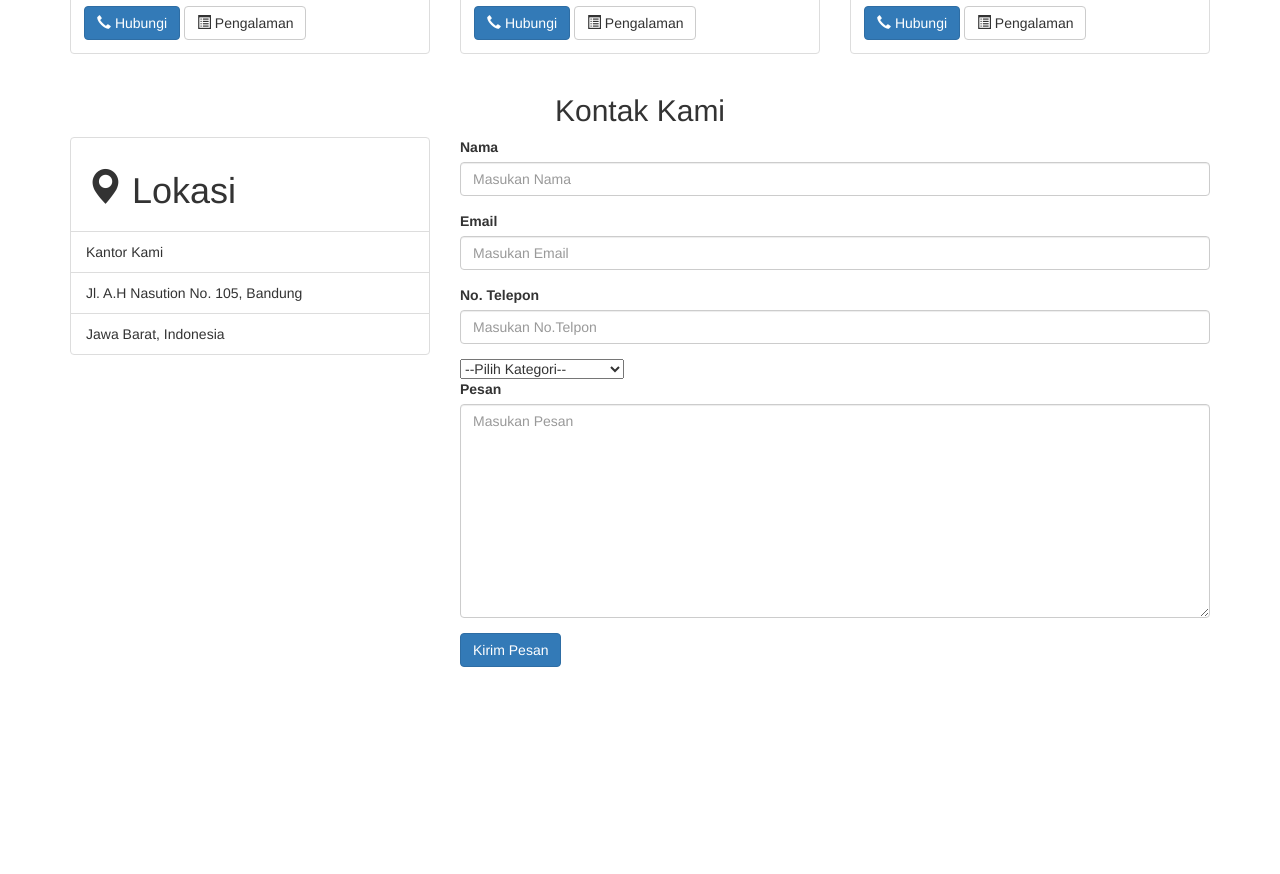
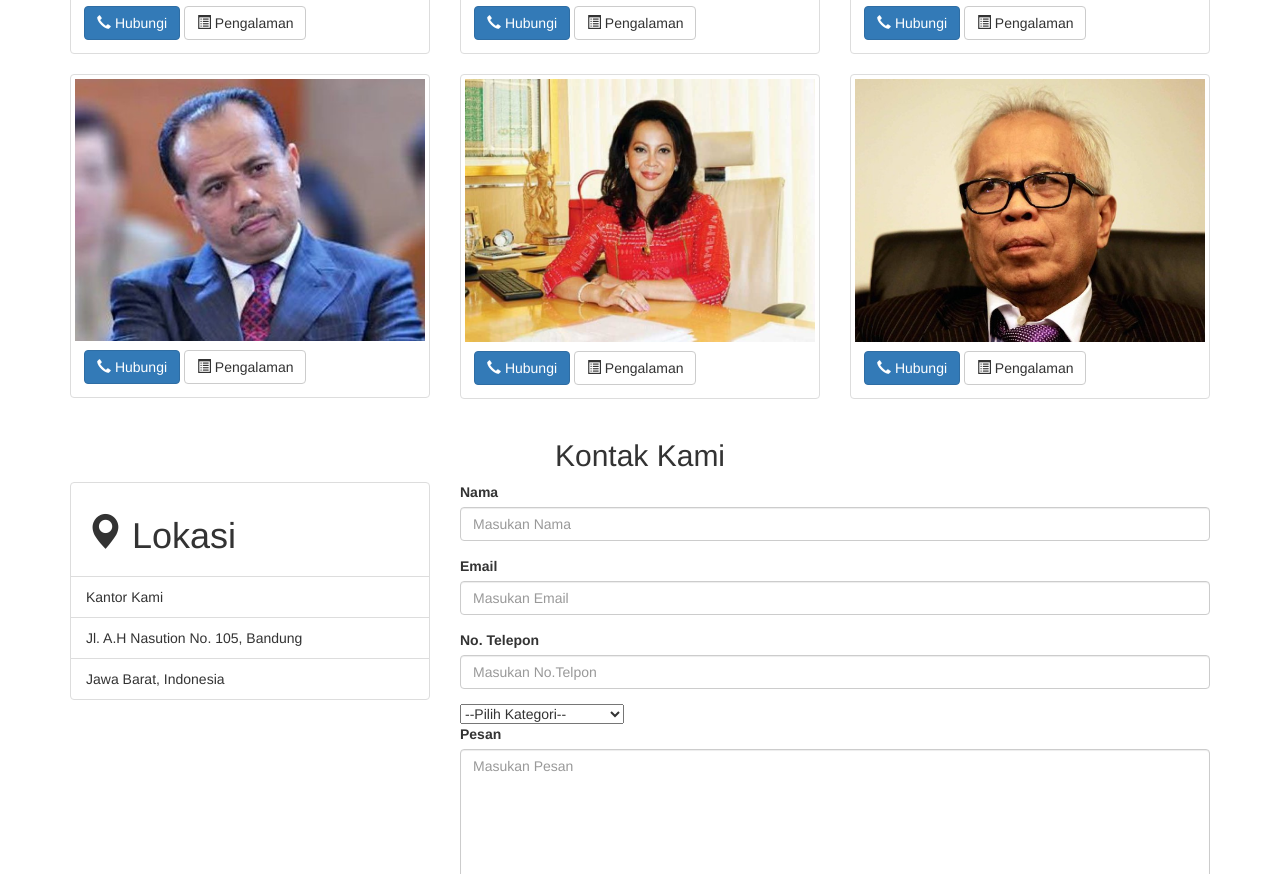
Before and after one commit to khotimkhotim/Project-PPAW, a plain HTML site: page index.html in a window 1280 px wide. Shown: the part 1092-1966 px from the top of the page. Drawn offline with Linux system fonts and the light colour scheme.

Commit message:
tambah lawyer

```diff
--- a/index.html
+++ b/index.html
@@ -173,6 +173,37 @@
           </div>
         </div>
       </div>
+      <div class="container">
+        <div class="row">
+          <div class="col-md-4">
+            <div class="thumbnail">
+              <img class="img-responsive" src="img/juni2.jpg">
+              <div class="caption">
+                <a class="btn btn-primary"><i class="glyphicon glyphicon-earphone"></i> Hubungi</a>
+                <a class="btn btn-default"><i class="glyphicon glyphicon-list-alt"></i> Pengalaman</a>
+              </div>
+            </div>
+          </div>
+          <div class="col-md-4">
+            <div class="thumbnail">
+              <img class="img-responsive" src="img/meli2.jpg">
+              <div class="caption">
+                <a class="btn btn-primary"><i class="glyphicon glyphicon-earphone"></i> Hubungi</a>
+                <a class="btn btn-default"><i class="glyphicon glyphicon-list-alt"></i> Pengalaman</a>
+              </div>
+            </div>
+          </div>
+          <div class="col-md-4">
+            <div class="thumbnail">
+              <img class="img-responsive" src="img/oc.jpg">
+              <div class="caption">
+                <a class="btn btn-primary"><i class="glyphicon glyphicon-earphone"></i> Hubungi</a>
+                <a class="btn btn-default"><i class="glyphicon glyphicon-list-alt"></i> Pengalaman</a>
+              </div>
+            </div>
+          </div>
+        </div>
+      </div>
     </section>
     <!-- akhir lawyer -->
 
```
